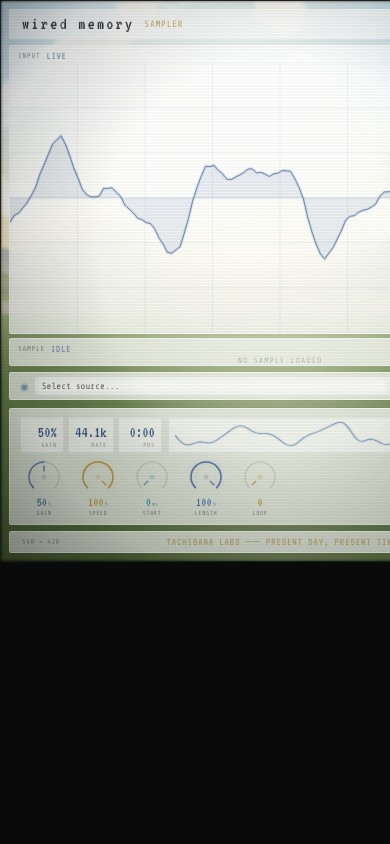
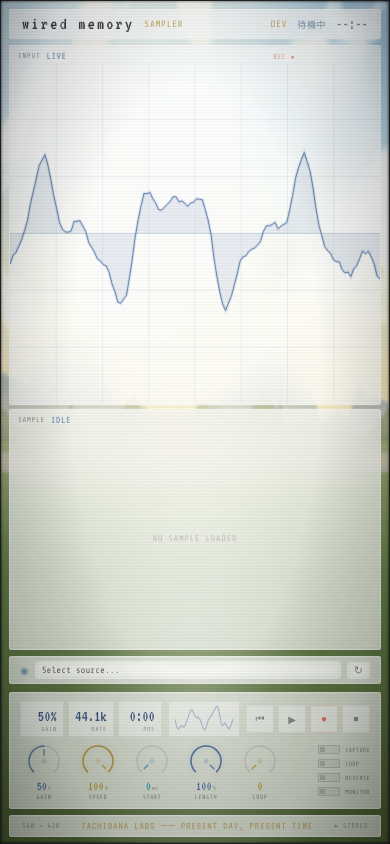
Before and after one commit to GlowingEgg/wired-memory, a React (Vite) app in the folder ui/: page / in a window 390 px wide. Built offline with nearby package versions, Linux system fonts and the light colour scheme.

Commit message:
Make plugin 30% larger (728x546) and resizable with responsive UI layout

```diff
--- a/ui/src/App.css
+++ b/ui/src/App.css
@@ -15,8 +15,8 @@
 
 /* ── Frame ───────────────────────────────────────────────────────────── */
 .wrd-frame {
-  width: var(--plugin-width);
-  min-height: var(--plugin-height);
+  width: 100vw;
+  height: 100vh;
   position: relative;
   overflow: hidden;
   border: 1px solid rgba(255, 255, 255, 0.08);
@@ -84,9 +84,10 @@
   z-index: 10;
   display: flex;
   flex-direction: column;
-  min-height: var(--plugin-height);
+  height: 100vh;
   padding: 8px;
   gap: 6px;
+  box-sizing: border-box;
 }
 
 /* ── Glass panel base ───────────────────────────────────────────────── */
--- a/ui/src/design.css
+++ b/ui/src/design.css
@@ -58,6 +58,6 @@
   --glass-border:      rgba(255, 255, 255, 0.1);
 
   /* ── Plugin canvas ────────────────────────── */
-  --plugin-width:      560px;
-  --plugin-height:     420px;
+  --plugin-width:      100vw;
+  --plugin-height:     100vh;
 }
```
Also changed, not shown: 1 other file (tests, documents, lock files or other folders).
